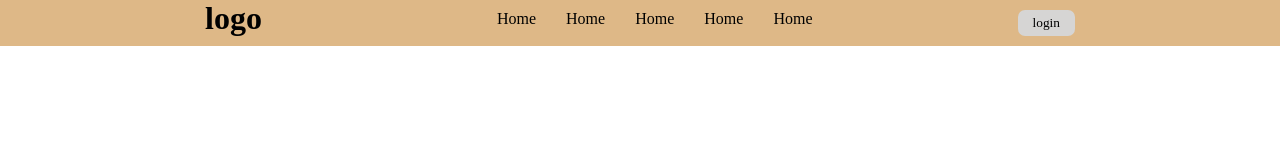
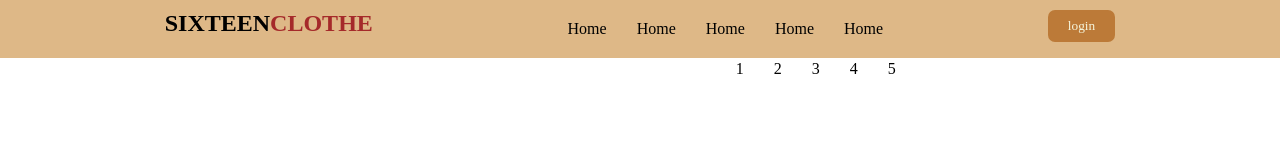
Before and after one commit to shalinderkumawat/HTML_CSS, a plain HTML site: page Mohit_sir/26aug.html in a window 1280 px wide. Drawn offline with Linux system fonts and the light colour scheme.

Commit message:
header and e-com web work

```diff
--- a/Mohit_sir/26aug.html
+++ b/Mohit_sir/26aug.html
@@ -18,9 +18,14 @@
         justify-content: space-evenly;
 
     }
+    header h1{
+        padding: auto;
+        padding: 10px 0px;
+        font-size: x-large;
+    }
     header ul{
         display: flex;
-        padding: 10px 0px;
+        padding: 20px 0px;
 
     }
     header ul li{
@@ -30,28 +35,64 @@
         margin-left: 30px;
 
     }
+    header ul li:hover{
+
+        color: yellow;
+
+    }
 
     .span{
         size: 10px;
         padding: 10px 0px;
     }
     .button{
-        background-color: rgb(214, 213, 212);
-        padding: 5px 15px;
+        background-color: rgb(188, 122, 56);
+        padding: 8px 20px;
         border: none;
         border-radius: 7px;
+        color: beige;
+    }
+    .button:hover{
+        background-color: antiquewhite;
+        color: black;
+    }
+    .new-li ul{
+        position: absolute;
+        margin-top: 20px;
+        display: flex;
+
+    }
+    .this{
+        display: none;
+    }
+    .this:hover
+    {
+        visibility: visible;
+    }
+    .new-li ul li{
+        color: black;
+        /* position: absolute; */
+
     }
 
 </style>
 <body>
    <header>
 
-    <h1>logo</h1>
+    <h1 style="color: black;"><a href="" style="text-decoration: none; color: black;">SIXTEEN<span style="color: brown;">CLOTHE</a></span></h1>
 
     <ul>
         <li>Home</li>
         <li>Home</li>
-        <li>Home</li>
+        <li class="new-li">Home
+            <ul class="this">
+                <li>1</li>
+                <li>2</li>
+                <li>3</li>
+                <li>4</li>
+                <li>5</li>
+            </ul>
+        </li>
         <li>Home</li>
         <li>Home</li>
     </ul>
```
